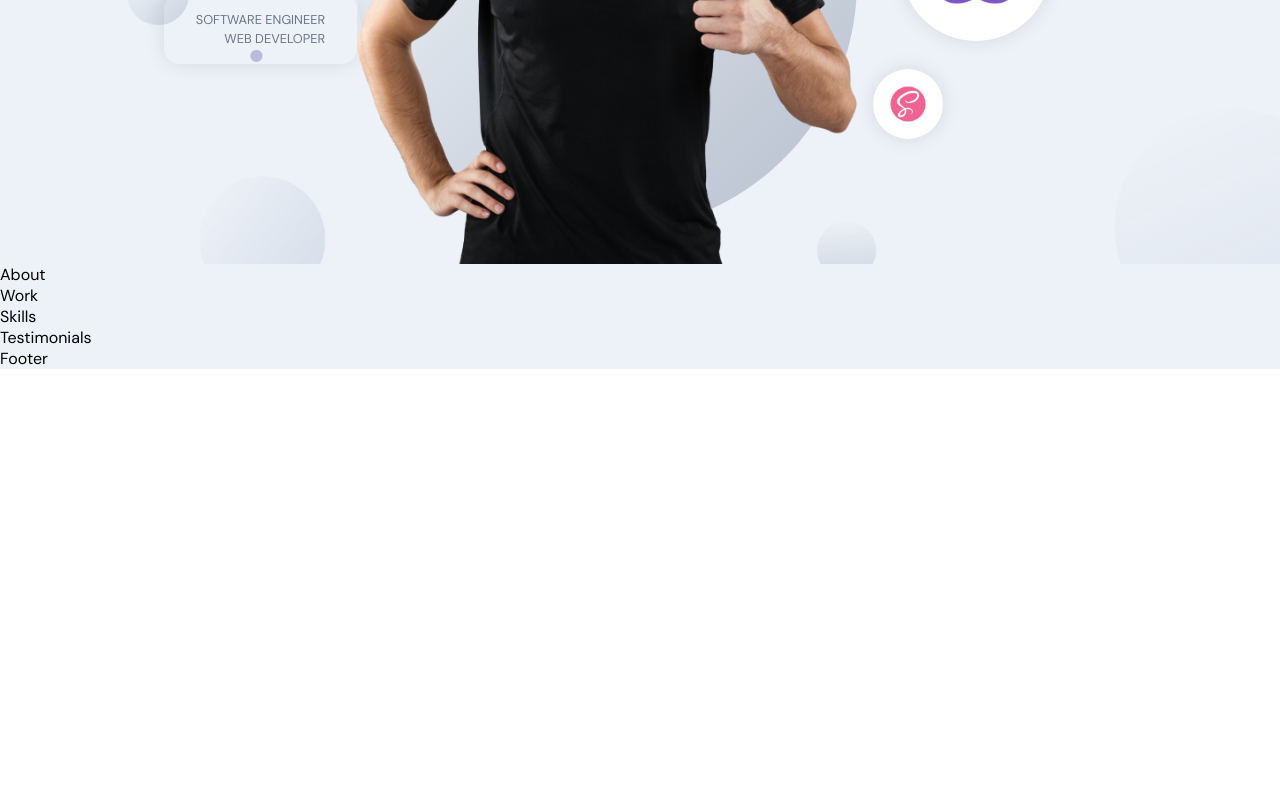
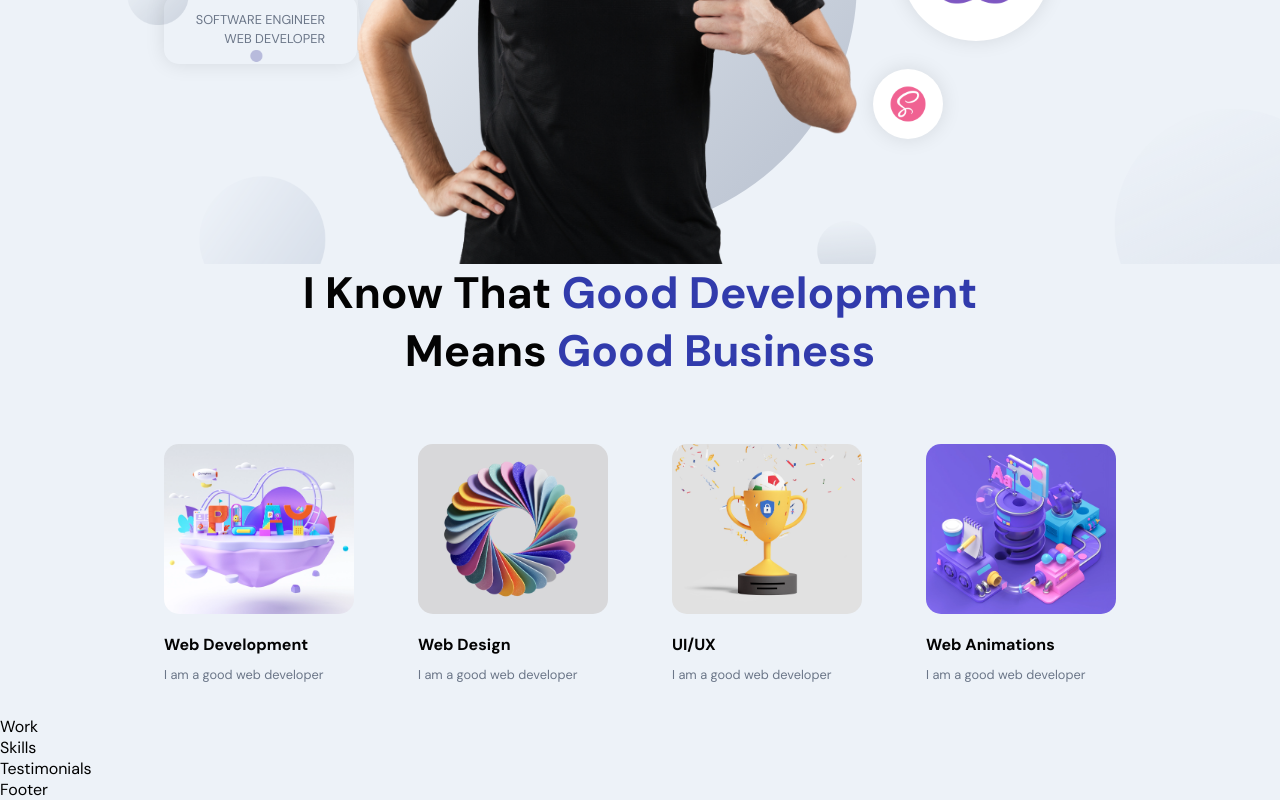
Before and after one commit to jaresj/jj_portfolio, a React (Create React App) app in the folder frontend_react/: page / in a window 1280 px wide. Shown: the part 459-1259 px from the top of the page. Before the commit the page ends 828 px from the top, so only its background shows below. Built offline with nearby package versions, Linux system fonts and the light colour scheme.

Commit message:
added about section

```diff
--- a/frontend_react/src/container/About/About.jsx
+++ b/frontend_react/src/container/About/About.jsx
@@ -1,9 +1,40 @@
-import React from 'react'
+import React, {useState, useEffect } from 'react'
+import { motion } from 'framer-motion'
+
+import { images } from '../../constants'
+
 import './About.scss'
+
+const abouts = [
+  { title: 'Web Development', description: 'I am a good web developer', imgUrl: images.about01},
+  { title: 'Web Design', description: 'I am a good web developer', imgUrl: images.about02},
+  { title: 'UI/UX', description: 'I am a good web developer', imgUrl: images.about03},
+  { title: 'Web Animations', description: 'I am a good web developer', imgUrl: images.about04},
+]
 
 const About = () => {
   return (
-    <div>About</div>
+    <>
+      <h2 className="head-text">
+        I Know that <span>Good Development</span> <br /> means <span>Good Business</span>
+      </h2>
+
+      <div className="app__profiles">
+        {abouts.map((about, index) => (
+          <motion.div
+          whileInView={{ opacity: 1}}
+          whileHover={{ scale: 1.1}}
+          transition={{ duration: 0.5, type: 'tween' }}
+          className='app__profile-item'
+          key={about.title + index}
+          >
+            <img src={about.imgUrl} alt={about.title} />
+            <h2 className='bold-text' style={{ marginTop: 20}}>{about.title}</h2>
+            <p className='p-text' style={{ marginTop: 10}}>{about.description}</p>
+          </motion.div>
+        ))}
+      </div>
+    </>
   )
 }
 
--- a/frontend_react/src/container/About/About.scss
+++ b/frontend_react/src/container/About/About.scss
@@ -0,0 +1,39 @@
+.app__about {
+    flex: 1;
+    width: 100%;
+    flex-direction: column;
+}
+
+.app__profiles {
+    display: flex;
+    justify-content: center;
+    align-items: flex-start;
+    flex-wrap: wrap;
+    margin-top: 2rem;
+}
+
+.app__profile-item {
+    width: 190px;
+    display: flex;
+    justify-content: flex-start;
+    align-items: flex-start;
+    flex-direction: column;
+    margin: 2rem;
+
+    img {
+        width: 100%;
+        height: 170px;
+        border-radius: 15px;
+        -o-object-fit: cover;
+           object-fit: cover;
+    }
+
+    @media screen and (min-width: 2000px) {
+        width: 370;
+        margin: 2rem 4rem;
+
+        img {
+            height: 320px;
+        }
+    }
+}
```
